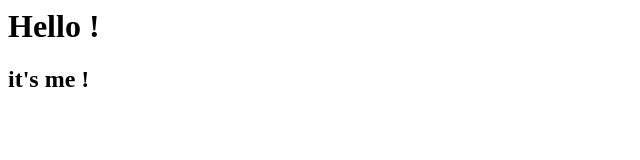
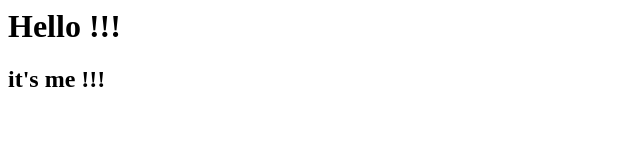
Before and after one commit to Mlheriteau/Mlheriteau.github.io, a plain HTML site: page index.html in a window 1280 px wide. Shown: the full height of the page, 0-640 px from the left. Drawn offline with Linux system fonts and the light colour scheme.

Commit message:
Update index.html

```diff
--- a/index.html
+++ b/index.html
@@ -1,2 +1,2 @@
-<h1>Hello !</h1>
-<h2>it's me !</h2>
+<h1>Hello !!!</h1>
+<h2>it's me !!!</h2>
```
